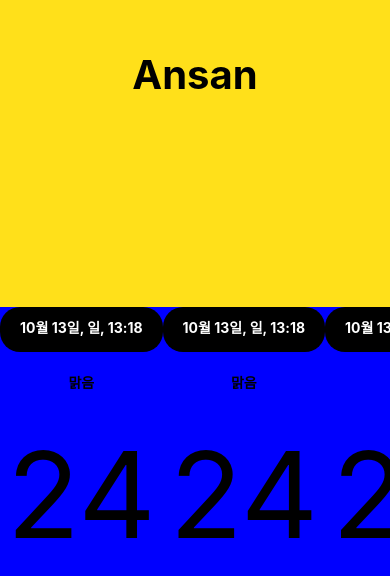
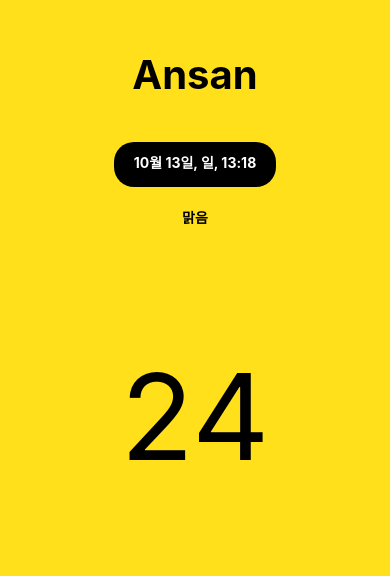
Before and after one commit to Macaron1556/RN_weather_app, a React Native app: screen / in a window 390 px wide. Shown: the top 576 px of the page. Built offline with nearby package versions, Linux system fonts and the light colour scheme.

Commit message:
Dimensions 반영하여 모바일 해상도 구하고, 한 화면에 날짜, 온도가 표시되도록 UI 변경

```diff
--- a/App.js
+++ b/App.js
@@ -1,7 +1,11 @@
 import { StatusBar } from 'expo-status-bar';
 import { StyleSheet, Text, View, Button, ScrollView } from 'react-native';
 import React, {useState} from 'react';
+import {Dimensions} from 'react-native';
 
+const SCREEN_WIDTH = Dimensions.get("window").width;
+
+console.log(SCREEN_WIDTH);
 
 const App = () => {
   return (
@@ -9,43 +13,51 @@
         <View style = {styles.cityCon}>
             <Text style = {styles.city}>Ansan</Text>
         </View>
-        <ScrollView horizontal contentContainerStyle={styles.weather}>
+        <View style = {styles.regDateCon}>
+            <Text style = {styles.regDate}>10월 13일, 일, 13:18</Text>
+        </View>
+        <ScrollView
+            horizontal
+            pagingEnabled
+            showsHorizontalScrollIndicator={false}
+            contentContainerStyle={styles.weather}
+        >
             <View style = {styles.weatherInner}>
                 <View style={styles.day}>
-                    <Text style = {styles.regDate}>10월 13일, 일, 13:18</Text>
                     <Text style = {styles.desc}>맑음</Text>
                 </View>
                 <View style = {styles.tempCon}>
                     <Text style = {styles.temp}>24</Text>
                 </View>
             </View>
+
             <View style = {styles.weatherInner}>
                 <View style={styles.day}>
-                    <Text style = {styles.regDate}>10월 13일, 일, 13:18</Text>
                     <Text style = {styles.desc}>맑음</Text>
                 </View>
                 <View style = {styles.tempCon}>
                     <Text style = {styles.temp}>24</Text>
                 </View>
             </View>
+
             <View style = {styles.weatherInner}>
                 <View style={styles.day}>
-                    <Text style = {styles.regDate}>10월 13일, 일, 13:18</Text>
                     <Text style = {styles.desc}>맑음</Text>
                 </View>
                 <View style = {styles.tempCon}>
                     <Text style = {styles.temp}>24</Text>
                 </View>
             </View>
+
             <View style = {styles.weatherInner}>
                 <View style={styles.day}>
-                    <Text style = {styles.regDate}>10월 13일, 일, 13:18</Text>
                     <Text style = {styles.desc}>맑음</Text>
                 </View>
                 <View style = {styles.tempCon}>
                     <Text style = {styles.temp}>24</Text>
                 </View>
             </View>
+
         </ScrollView>
         <StatusBar style="auto" />
     </View>
@@ -58,7 +70,7 @@
         backgroundColor: "#ffe01a",
     },
     cityCon: {
-        flex: 1,
+        flex: 0.3,
     },
     city: {
         flex: 1,
@@ -68,16 +80,8 @@
         textAlign: "center",
         fontWeight: "bold",
     },
-    weather: {
-        backgroundColor: "blue",
-    },
-    weatherInner: {
-        flex: 3,
-    },
-    day: {
-        flex: 0.2,
+    regDateCon: {
         alignItems: "center",
-        justifyContent: "center",
     },
     regDate: {
         padding: 10,
@@ -89,6 +93,17 @@
         fontWeight: "bold",
         borderRadius: 20,
         overflow: "hidden",
+    },
+    weather: {
+    },
+    weatherInner: {
+        flex: 3,
+        width: SCREEN_WIDTH,
+    },
+    day: {
+        flex: 0.2,
+        alignItems: "center",
+        justifyContent: "center",
     },
     desc: {
         flex: 1.5,
```
